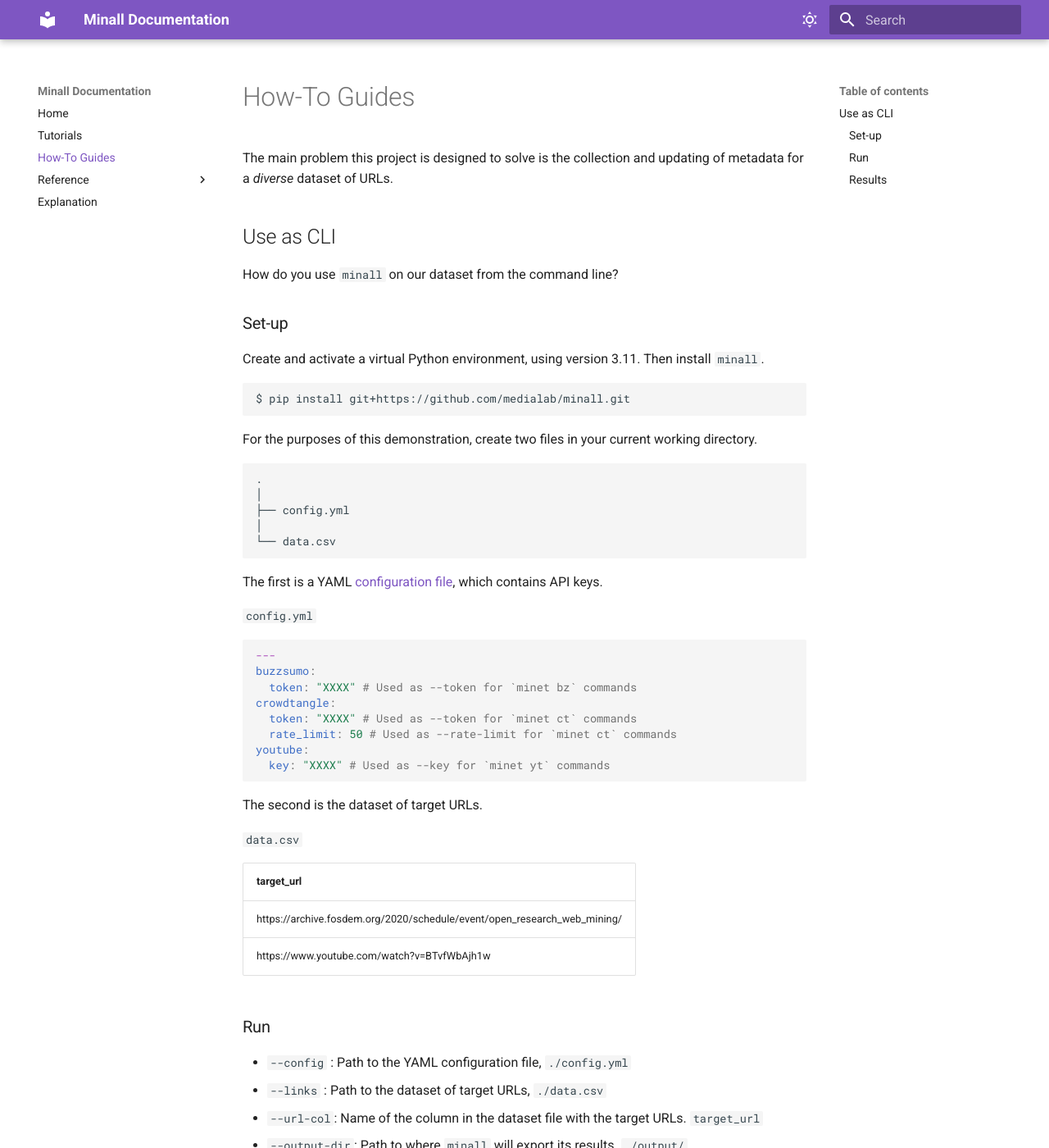
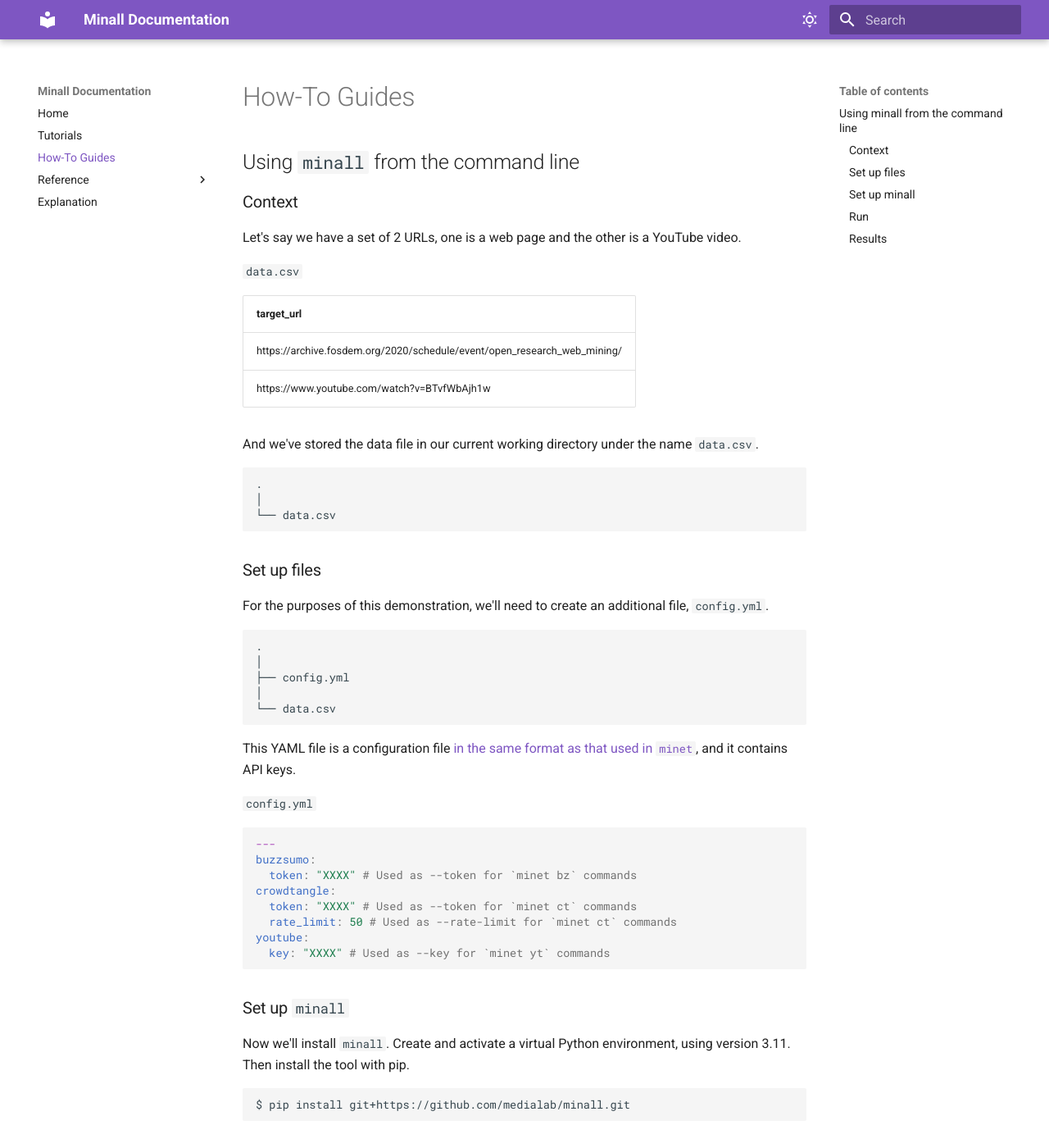
Before and after one commit to medialab/minall, an MkDocs documentation site: the page built from docs/how-to-guides.md, in a window 1280 px wide and 1400 px high. Shown: the whole window at 82% size. Built offline with MkDocs 1.6.1 and Material for MkDocs 9.7.7, drawn with Linux system fonts in a browser that asks for light colours; some of the changed text lies outside the part shown.

Commit message:
fix howto

````diff
--- a/docs/how-to-guides.md
+++ b/docs/how-to-guides.md
@@ -1,17 +1,27 @@
-The main problem this project is designed to solve is the collection and updating of metadata for a _diverse_ dataset of URLs.
+## Using `minall` from the command line
 
-## Use as CLI
+### Context
 
-How do you use `minall` on our dataset from the command line?
+Let's say we have a set of 2 URLs, one is a web page and the other is a YouTube video.
 
-### Set-up
+`data.csv`
 
-Create and activate a virtual Python environment, using version 3.11. Then install `minall`.
-```shell
-$ pip install git+https://github.com/medialab/minall.git
+|target_url|
+|---|
+|https://archive.fosdem.org/2020/schedule/event/open_research_web_mining/|
+|https://www.youtube.com/watch?v=BTvfWbAjh1w|
+
+And we've stored the data file in our current working directory under the name `data.csv`.
+
+```
+.
+│
+└── data.csv
 ```
 
-For the purposes of this demonstration, create two files in your current working directory.
+### Set up files
+
+For the purposes of this demonstration, we'll need to create an additional file, `config.yml`.
 
 ```
 .
@@ -21,7 +31,7 @@
 └── data.csv
 ```
 
-The first is a YAML [configuration file](https://github.com/medialab/minet/blob/master/docs/cli.md#minetrc-config-files), which contains API keys.
+This YAML file is a configuration file [in the same format as that used in `minet`](https://github.com/medialab/minet/blob/master/docs/cli.md#minetrc-config-files), and it contains API keys.
 
 `config.yml`
 ```yaml
@@ -35,17 +45,17 @@
   key: "XXXX" # Used as --key for `minet yt` commands
 ```
 
-The second is the dataset of target URLs.
+### Set up `minall`
 
-`data.csv`
+Now we'll install `minall`. Create and activate a virtual Python environment, using version 3.11. Then install the tool with pip.
 
-|target_url|
-|---|
-|https://archive.fosdem.org/2020/schedule/event/open_research_web_mining/|
-|https://www.youtube.com/watch?v=BTvfWbAjh1w|
-
+```shell
+$ pip install git+https://github.com/medialab/minall.git
+```
 
 ### Run
+
+Finally, let's run the workflow on our dataset. We'll set the parameters as follows:
 
 - `--config` : Path to the YAML configuration file, `./config.yml`
 - `--links` : Path to the dataset of target URLs, `./data.csv`
````
